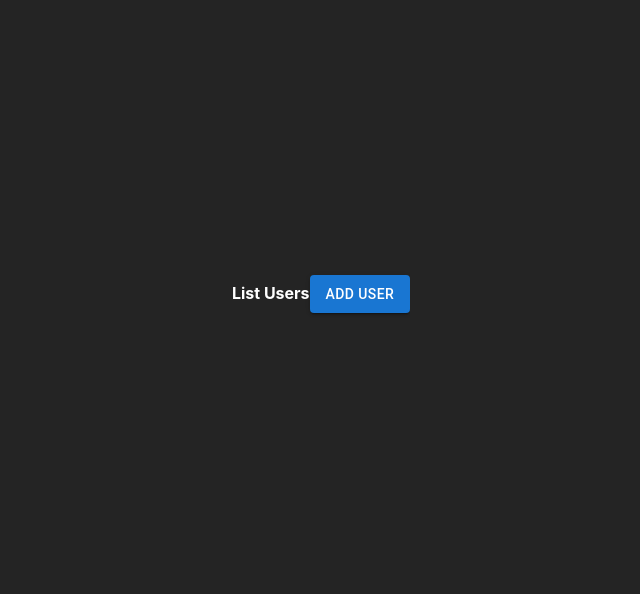
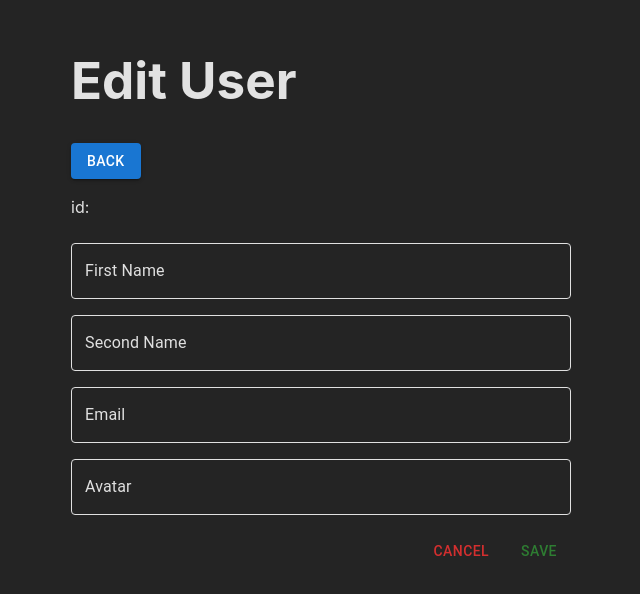
Before and after one commit to ronnyfly2/init-react-query, a React (Vite) app: page /user/1 in a window 1280 px wide. Before the commit this address led to /. Shown: the part 138-732 px from the top of the page, without its empty margins (351-991 px from the left). Built offline with nearby package versions, Linux system fonts and the light colour scheme; no server answers.

Commit message:
add edit user view

```diff
--- a/src/router/index.tsx
+++ b/src/router/index.tsx
@@ -1,7 +1,7 @@
 import { createBrowserRouter, Navigate } from 'react-router-dom';
 import { App } from '../App';
 
-import { HomeView, CreateUserView } from '../users/views';
+import { HomeView, CreateUserView, EditUserView } from '../users/views';
 
 export const router = createBrowserRouter([
   {
@@ -10,7 +10,7 @@ export const router = createBrowserRouter([
     children: [
         { path: '/', element: <HomeView />,  },
         { path: 'create-user', element: <CreateUserView /> },
-        // { path: 'user/:id', element: <CreateUserView /> },
+        { path: 'user/:id', element: <EditUserView /> },
         { path: '*', element: <Navigate to="/" /> },
     ]
   },
--- /dev/null
+++ b/src/users/components/ButtonLink.tsx
@@ -0,0 +1,21 @@
+import { FC } from 'react'
+
+import { useNavigate } from "react-router-dom"
+import { Button } from "@mui/material"
+
+interface Props {
+  link: string;
+  title: string;
+}
+
+export const ButtonLink :FC<Props> = ({ link, title })=>{
+  const navigate = useNavigate()
+  const goToCreateUser = (paramaLink:string) => {
+    navigate(paramaLink)
+  }
+  return (
+    <Button variant="contained" color="primary" onClick={()=>{goToCreateUser(link)}}>
+      {title}
+    </Button>
+  )
+}
--- /dev/null
+++ b/src/users/components/FormUser.tsx
@@ -0,0 +1,105 @@
+import React from 'react';
+import { useFormik } from 'formik';
+import * as Yup from 'yup';
+import { TextField, Button } from '@mui/material';
+import styled from '@emotion/styled';
+
+import { User } from '../interfaces';
+import './../components/assets/styles/FormUser.scss';
+
+const Form = styled.form`
+  max-width: 500px;
+`;
+
+const Buttons = styled.div`
+  display: flex;
+  flex-direction: row;
+  justify-content: flex-end;
+  margin-top: 10px;
+`;
+
+type Props = {
+  userData?: User,
+  handleSubmit: Function,
+  handleCancel: React.MouseEventHandler
+}
+export const FormUser = ({ userData, handleCancel, handleSubmit }: Props)=> {
+  console.log('user data', userData)
+  const formik = useFormik({
+    initialValues: userData || {
+      first_name: '',
+      second_name: '',
+      email: '',
+      avatar: '',
+    },
+    validationSchema: Yup.object({
+      first_name: Yup.string().required('First name is required'),
+      second_name: Yup.string().required('Second name is required'),
+      email: Yup.string().email('Invalid email address').required('Email is required'),
+      avatar: Yup.string().required('Avatar is required'),
+    }),
+    onSubmit: values => {
+      handleSubmit({...values });
+    },
+  })
+
+  return (
+    <Form noValidate autoComplete="off" onSubmit={formik.handleSubmit}>
+      <TextField
+        error={!!(formik.touched.first_name && formik.errors.first_name)}
+        helperText={formik.errors.first_name}
+        className={'TextField'}
+        label="First Name"
+        id="first_name"
+        name="first_name"
+        onChange={formik.handleChange}
+        onBlur={formik.handleBlur}
+        value={formik.values.first_name}
+      />
+
+      <TextField
+        error={!!(formik.touched.second_name && formik.errors.second_name)}
+        helperText={formik.errors.second_name}
+        className={'TextField'}
+        label="Second Name"
+        id="second_name"
+        name="second_name"
+        onChange={formik.handleChange}
+        onBlur={formik.handleBlur}
+        value={formik.values.second_name}
+      />
+
+      <TextField
+        error={!!(formik.touched.email && formik.errors.email)}
+        helperText={formik.errors.email}
+        className={'TextField'}
+        label="Email"
+        id="email"
+        name="email"
+        onChange={formik.handleChange}
+        onBlur={formik.handleBlur}
+        value={formik.values.email}
+      />
+
+      <TextField
+        error={!!(formik.touched.avatar && formik.errors.avatar)}
+        helperText={formik.errors.avatar}
+        className={'TextField'}
+        label="Avatar"
+        id="avatar"
+        name="avatar"
+        onChange={formik.handleChange}
+        onBlur={formik.handleBlur}
+        value={formik.values.avatar}
+      />
+
+      <Buttons>
+        <Button className={'ButtonCancel'} color="error" onClick={handleCancel}>Cancel</Button>
+        <Button color="secondary" color="success" disabled={formik.isSubmitting || !formik.isValid} type='submit'>
+          Save
+        </Button>
+      </Buttons>
+    </Form>
+  )
+}
+export default FormUser;
--- a/src/users/components/UserCard.tsx
+++ b/src/users/components/UserCard.tsx
@@ -1,5 +1,5 @@
 import { FC } from 'react';
-import { styled } from '@mui/material/styles';
+
 import Card from '@mui/material/Card';
 import CardHeader from '@mui/material/CardHeader';
 import CardMedia from '@mui/material/CardMedia';
@@ -7,11 +7,14 @@ import Avatar from '@mui/material/Avatar';
 import Button from '@mui/material/Button';
 import CardActions from '@mui/material/CardActions';
 
+import { ButtonLink } from "../components/ButtonLink"
+
 import { User } from '../interfaces';
 
 interface Props {
   user: User;
 }
+
 
 export const UserCard: FC<Props> = ({ user }) =>{
 
@@ -31,7 +34,7 @@ export const UserCard: FC<Props> = ({ user }) =>{
         alt={user.first_name}
       />
       <CardActions disableSpacing>
-        <Button size="small" >Edit</Button>
+        <ButtonLink link={`/user/${user.id}`} title={'Edit'} />
         <Button size="small" color="error">Delete</Button>
     </CardActions>
     </Card>
--- a/src/users/views/CreateUserView.tsx
+++ b/src/users/views/CreateUserView.tsx
@@ -1,107 +1,6 @@
-import React, { useState } from 'react';
-import { useFormik } from 'formik';
-import * as Yup from 'yup';
-import { TextField, Button } from '@mui/material';
-import styled from '@emotion/styled';
-
+import React from 'react';
 import { User } from '../interfaces';
-import './../components/assets/styles/FormUser.scss';
-
-const Form = styled.form`
-  max-width: 500px;
-`;
-
-const Buttons = styled.div`
-  display: flex;
-  flex-direction: row;
-  justify-content: flex-end;
-  margin-top: 10px;
-`;
-
-type Props = {
-  user?: User,
-  handleSubmit: Function,
-  handleCancel: React.MouseEventHandler
-}
-const FormUser = ({ user, handleCancel, handleSubmit }: Props)=> {
-
-  const formik = useFormik({
-    initialValues: user || {
-      first_name: '',
-      second_name: '',
-      email: '',
-      avatar: '',
-    },
-    validationSchema: Yup.object({
-      first_name: Yup.string().required('First name is required'),
-      second_name: Yup.string().required('Second name is required'),
-      email: Yup.string().email('Invalid email address').required('Email is required'),
-      avatar: Yup.string().required('Avatar is required'),
-    }),
-    onSubmit: values => {
-      handleSubmit({...values });
-    },
-  })
-
-  return (
-    <Form noValidate autoComplete="off" onSubmit={formik.handleSubmit}>
-      <TextField
-        error={!!(formik.touched.first_name && formik.errors.first_name)}
-        helperText={formik.errors.first_name}
-        className={'TextField'}
-        label="First Name"
-        id="first_name"
-        name="first_name"
-        onChange={formik.handleChange}
-        onBlur={formik.handleBlur}
-        value={formik.values.first_name}
-      />
-
-      <TextField
-        error={!!(formik.touched.second_name && formik.errors.second_name)}
-        helperText={formik.errors.second_name}
-        className={'TextField'}
-        label="Second Name"
-        id="second_name"
-        name="second_name"
-        onChange={formik.handleChange}
-        onBlur={formik.handleBlur}
-        value={formik.values.second_name}
-      />
-
-      <TextField
-        error={!!(formik.touched.email && formik.errors.email)}
-        helperText={formik.errors.email}
-        className={'TextField'}
-        label="Email"
-        id="email"
-        name="email"
-        onChange={formik.handleChange}
-        onBlur={formik.handleBlur}
-        value={formik.values.email}
-      />
-
-      <TextField
-        error={!!(formik.touched.avatar && formik.errors.avatar)}
-        helperText={formik.errors.avatar}
-        className={'TextField'}
-        label="Avatar"
-        id="avatar"
-        name="avatar"
-        onChange={formik.handleChange}
-        onBlur={formik.handleBlur}
-        value={formik.values.avatar}
-      />
-
-      <Buttons>
-        <Button className={'ButtonCancel'} color="error" onClick={handleCancel}>Cancel</Button>
-        <Button color="secondary" color="success" disabled={formik.isSubmitting || !formik.isValid} type='submit'>
-          Save
-        </Button>
-      </Buttons>
-    </Form>
-  )
-}
+import { FormUser } from '../components/FormUser';
 
 import { apiClient } from "../../api"
 
--- /dev/null
+++ b/src/users/views/EditUserView.tsx
@@ -0,0 +1,60 @@
+import React from 'react'
+import { FC } from "react";
+import { useParams } from 'react-router-dom';
+import { ButtonLink } from "../components/ButtonLink"
+import { useQuery } from "@tanstack/react-query"
+import { User } from '../interfaces';
+import { FormUser } from '../components/FormUser';
+
+import { apiClient } from "../../api"
+import { useNavigate } from "react-router-dom"
+
+
+interface Props {
+  user: User;
+  id: number;
+}
+
+const getUser = async (id:any) => {
+  const { data } = await apiClient.get(`/users/${id}`)
+  return data
+}
+
+export const EditUserView: FC<Props> = ( ) => {
+  const navigate = useNavigate()
+  const { id } = useParams()
+  const queryUser = useQuery({
+    queryKey: ['user', id],
+    queryFn: () => getUser(id),
+    retry: 1,
+  })
+
+  const handleClose = () => {
+    console.log('close');
+  }
+
+  const handleSubmit = async (user: Partial<User>) => {
+    const { data } = await apiClient.put(`/users/${user.id}`, user)
+    data && queryUser.refetch()
+    navigate('/')
+  }
+
+  return (
+    <div>
+      <h1>Edit User</h1>
+      <ButtonLink link={'/'} title={'Back'} />
+      {queryUser.isLoading ? <p>Loading...</p> : (
+        <>
+          <p>id: {queryUser.data?.id }</p>
+          <FormUser
+            handleCancel={handleClose}
+            userData={queryUser.data}
+            handleSubmit={handleSubmit}
+          />
+        </>
+      )}
+    </div>
+  )
+}
+
+export default EditUserView
--- a/src/users/views/HomeView.tsx
+++ b/src/users/views/HomeView.tsx
@@ -1,10 +1,10 @@
 import { FC } from "react";
 
-import {UserList} from "../components/UserList";
+import { UserList } from "../components/UserList"
+import { ButtonLink } from "../components/ButtonLink"
 
-import { Button, Grid } from "@mui/material";
-import { useNavigate } from "react-router-dom";
-import styled from '@emotion/styled';
+import { Grid } from "@mui/material"
+import styled from '@emotion/styled'
 
 const Header = styled.header`
   display:flex;
@@ -24,19 +24,6 @@ const Title = styled.h1`
   font-size: 16px;
 `
 
-const ButtonLink = ()=>{
-  const navigate = useNavigate()
-  const goToCreateUser = () => {
-    navigate("/create-user")
-  }
-  return (
-    <Button variant="contained" color="primary" onClick={()=>{goToCreateUser()}}>
-      Add User
-    </Button>
-  )
-}
-
-
 export const HomeView: FC = () => {
 
   return (
@@ -45,7 +32,7 @@ export const HomeView: FC = () => {
         <Title>
           List Users
         </Title>
-        <ButtonLink />
+        <ButtonLink link={'/create-user'} title={'Add user'} />
       </Header>
       <Grid item xs={12}>
         <UserList user={[]} />
--- a/src/users/views/index.tsx
+++ b/src/users/views/index.tsx
@@ -1,2 +1,3 @@
 export { HomeView } from './HomeView';
 export { CreateUserView } from './CreateUserView';
+export { EditUserView } from './EditUserView';
```
